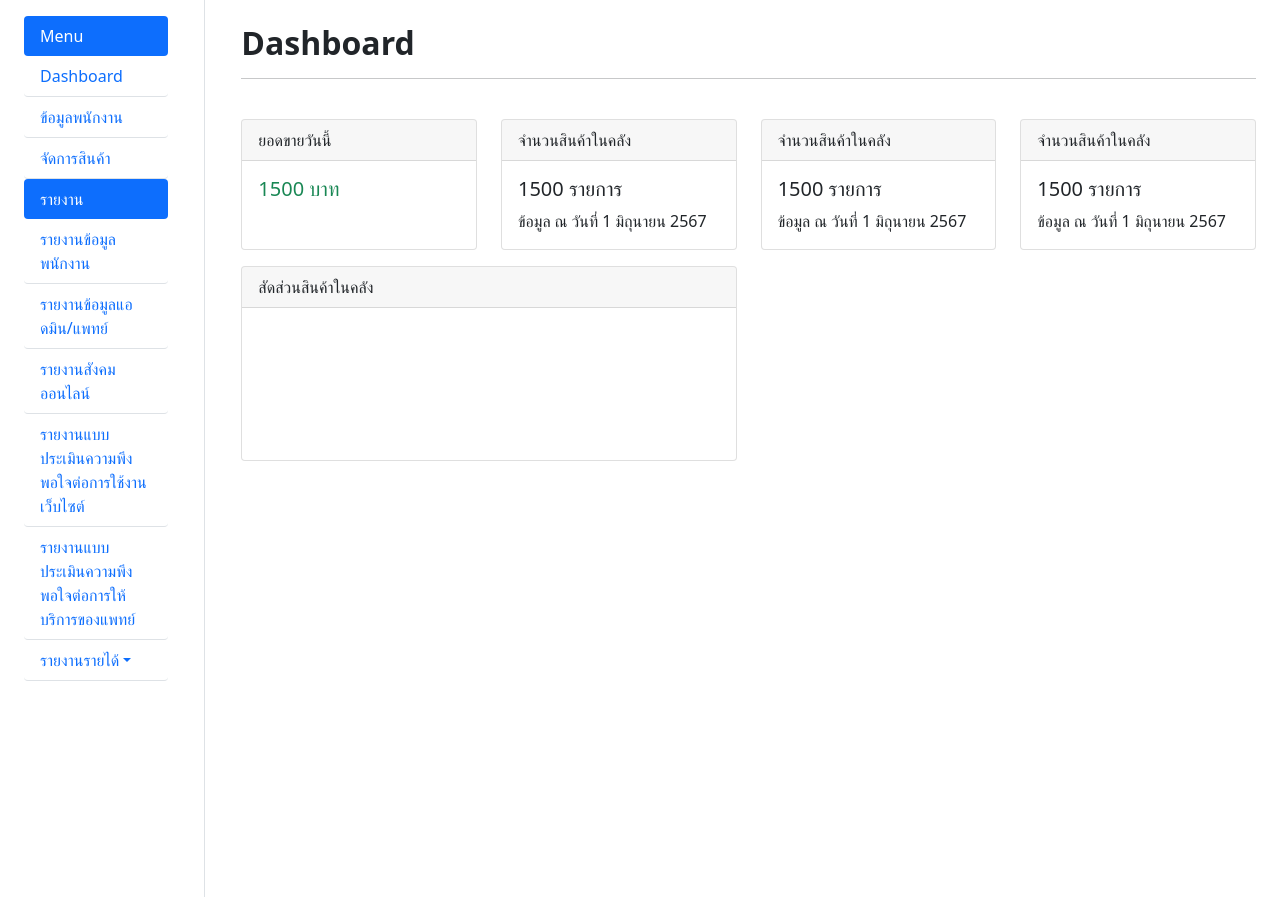
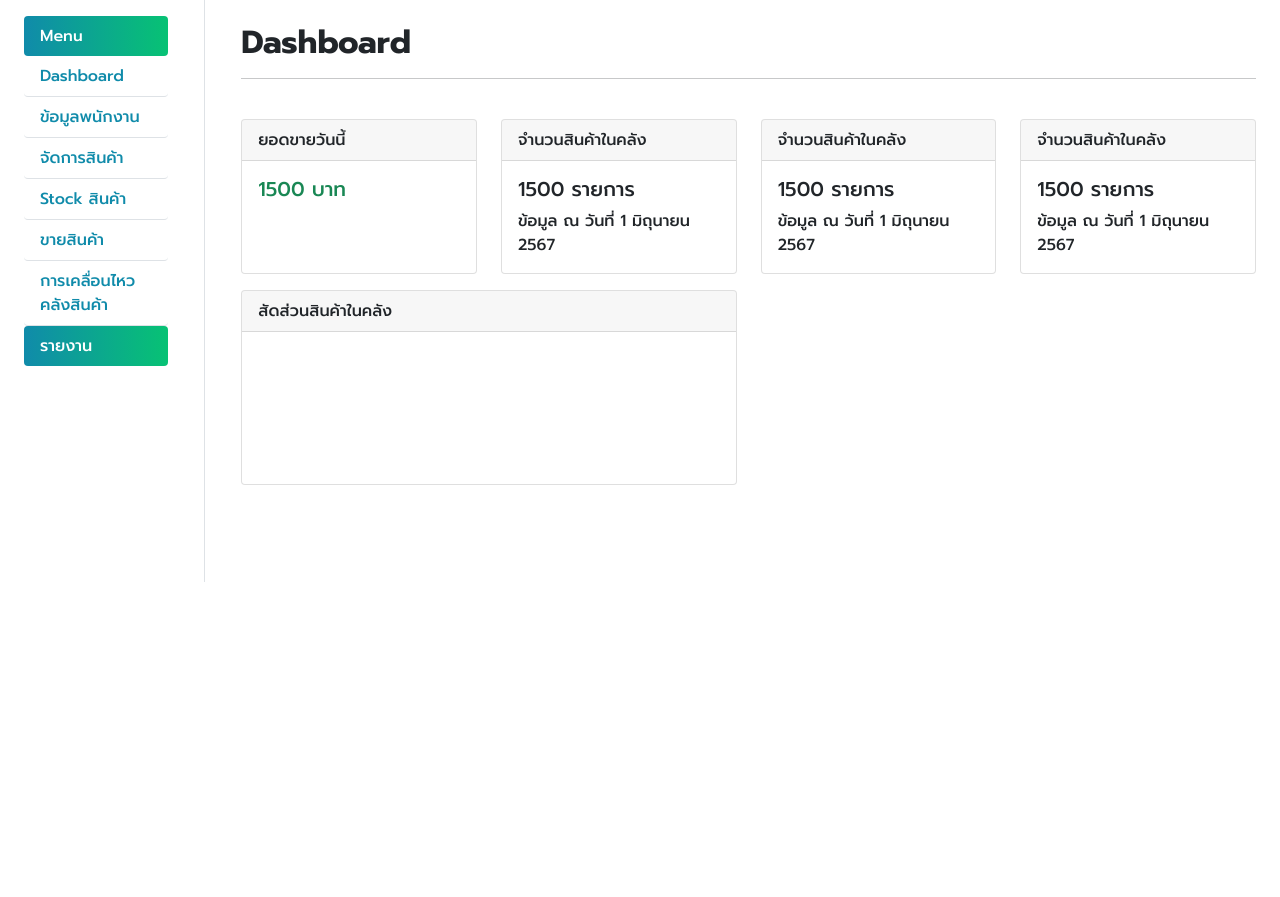
Before and after one commit to yoru1702/Web-php-assignment, a PHP site: page /admin/index.php in a window 1280 px wide. After the commit the page ends 582 px from the top, so only its background shows below. Run offline with PHP 8.4, Linux system fonts and the light colour scheme; some libraries are stand-ins or nearby versions.

Commit message:
edit Navbar 08/10/68

```diff
--- a/src/admin/navbar.php
+++ b/src/admin/navbar.php
@@ -1,43 +1,60 @@
+<!DOCTYPE html>
+<html lang="en">
+<head>
+     <meta charset="UTF-8">
+     <meta name="viewport" content="width=device-width, initial-scale=1.0">
+     <title>Document</title>
+     <link rel="stylesheet" href="/project_assignment/asset/css/bootstrap.min.css">
+     <link rel="stylesheet" href="/project_assignment/asset/css/style.css">
+     <script src="/project_assignment/asset/js/bootstrap.bundle.min.js"></script>
+     <script src="/project_assignment/asset/js/jquery-3.7.min.js"></script>
+     <!-- icon -->
+     <link rel="stylesheet" href="https://cdnjs.cloudflare.com/ajax/libs/font-awesome/6.4.2/css/all.min.css">
+     <!-- font -->
+    <link rel="preconnect" href="https://fonts.googleapis.com">
+    <link rel="preconnect" href="https://fonts.gstatic.com" crossorigin>
+    <link href="https://fonts.googleapis.com/css2?family=Prompt:ital,wght@0,100;0,200;0,300;0,400;0,500;0,600;0,700;0,800;0,900;1,100;1,200;1,300;1,400;1,500;1,600;1,700;1,800;1,900&display=swap" rel="stylesheet">
+</head>
+<style>
+     body{
+          font-family: "Prompt", sans-serif;
+          font-weight: 300;
+          font-style: normal;
+
+          font-family: "Prompt", sans-serif;
+          font-weight: 500;
+          font-style: normal;z
+     }
+     .nav-item .nav-link{
+          color: #108baa;
+     }
+</style>
 <div class="container mt-3">
-    <ul class="nav-pills nav flex-column">
+    <ul class="nav nav-pills flex-column">
         <li class="nav-item">
-            <a href="#" class="nav-link active">Menu</a>
+            <a href="#" class="nav-link active" style="background: linear-gradient(90deg,#108baa,#07c274);">Menu</a>
         </li>
         <li class="nav-item">
-            <a href="index.php" class="nav-link border-bottom">Dashboard</a>
+            <a href="/project_assignment/src/admin/index.php" class="nav-link border-bottom">Dashboard</a>
         </li>
         <li class="nav-item">
-            <a href="user.php" class="nav-link border-bottom">ข้อมูลพนักงาน</a>
+            <a href="/project_assignment/src/admin/user/user.php" class="nav-link border-bottom">ข้อมูลพนักงาน</a>
         </li>
         <li class="nav-item">
-            <a href="product.php" class="nav-link border-bottom">จัดการสินค้า</a>
+            <a href="/project_assignment/src/admin/product/product.php" class="nav-link border-bottom">จัดการสินค้า</a>
         </li>
         <li class="nav-item">
-            <a href="#" class="nav-link active">รายงาน</a>
+            <a href="/project_assignment/src/admin/stock.php" class="nav-link border-bottom">Stock สินค้า</a>
         </li>
         <li class="nav-item">
-            <a href="remem.php" class="nav-link border-bottom">รายงานข้อมูลพนักงาน</a>
+            <a href="/project_assignment/src/admin/stock.php" class="nav-link border-bottom">ขายสินค้า</a>
         </li>
         <li class="nav-item">
-            <a href="read.php" class="nav-link border-bottom">รายงานข้อมูลแอดมิน/แพทย์</a>
+            <a href="/project_assignment/src/admin/history.php" class="nav-link border-bottom">การเคลื่อนไหวคลังสินค้า</a>
         </li>
         <li class="nav-item">
-            <a href="reweb.php" class="nav-link border-bottom">รายงานสังคมออนไลน์</a>
+            <a href="#" class="nav-link active" style="background: linear-gradient(90deg,#108baa,#07c274);">รายงาน</a>
         </li>
-       <li class="nav-item">
-            <a href="reques.php" class="nav-link border-bottom">รายงานแบบประเมินความพึงพอใจต่อการใช้งานเว็บไซต์</a>
-       </li>
-       <li class="nav-item">
-            <a href="redoc.php" class="nav-link border-bottom">รายงานแบบประเมินความพึงพอใจต่อการให้บริการของแพทย์</a>
-       </li>
-       <li class="nav-item">
-            <a href="#" class="nav-link dropdown-toggle border-bottom" data-bs-toggle="dropdown">รายงานรายได้</a>
-            <ul class="dropdown-menu">
-                <li><a href="repr.php" class="dropdown-item">รายงานรายได้จากป้ายโฆษณา</a></li>
-                <li><a href="repro.php" class="dropdown-item">รายงานรายได้จากการขายสินค้า</a></li>
-                <li><a href="repack.php" class="dropdown-item">รายงานรายได้จากแพ็คเกจ</a></li>
-                <li><a href="remeet.php" class="dropdown-item">รายงานรายได้จากค่าบริการนอกสถานที่ของแพทย์</a></li>
     </ul>
-       </li>
-    </ul><br><br><br><br><br><br><br><br><br>
+    <br><br><br><br><br><br><br><br><br>
 </div>
```
Lines whose indentation alone changed are shown as unchanged.
